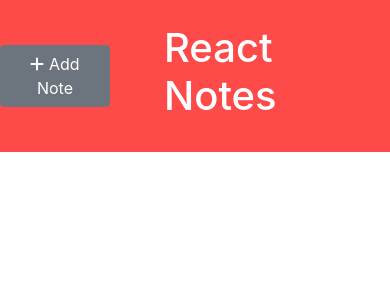
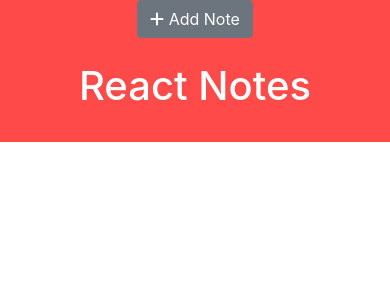
Before and after one commit to Daniel-727/react_notes, a React (Create React App) app: page / in a window 390 px wide. Shown: the top 300 px of the page. Built offline with nearby package versions, Linux system fonts and the light colour scheme.

Commit message:
fixed bug where there was a bit of whitespace to the sides of the header

```diff
--- a/src/components/HeaderComponent.js
+++ b/src/components/HeaderComponent.js
@@ -7,19 +7,15 @@
 class Header extends Component {
     render() {
         return(
-            <div className='header row align-items-center'> {/* align-items-center class will vertically center all items in this row*/}
-                <div className='col-4'>
-                    <Button className=''><FontAwesomeIcon icon={faPlus}/> Add Note</Button> {/*putting in the FontAwesomeIcon component and the plus icon that I want to use */}
+            <div className='header row align-items-center m-0'> {/* align-items-center class will vertically center all items in this row, for some reason the header had 15px margin on both sides leaving whitespace, so I added m-0 to get rid of the margins*/}
+                <div className='col-sm-4'>
+                    <Button><FontAwesomeIcon icon={faPlus}/> Add Note</Button> {/*putting in the FontAwesomeIcon component and the plus icon that I want to use */}
                 </div>
-                <div className='col-4'>
+                <div className='col-sm-4'>
                     <h1 className='p-4'>
                         React Notes
-                    </h1> {/* isn't this p-4 class from reactstrap? I haven't imported it so why is it working?*/}
+                    </h1> {/* isn't this p-4 class from reactstrap? I haven't imported it so why is it working? -- I forgot, this doesn't need to be imported. They are classes in bootstrap that I just add to these html elements and they will be styled accordingly*/}
                 </div>
-                <div className='col-4'>
-
-                </div>
-
 
             </div>
         )
--- /dev/null
+++ b/src/components/WallComponent.js
@@ -0,0 +1 @@
+import React, {Component} from 'react';
--- a/src/index.css
+++ b/src/index.css
@@ -5,6 +5,7 @@
     sans-serif;
   -webkit-font-smoothing: antialiased;
   -moz-osx-font-smoothing: grayscale;
+
 }
 
 code {
```
Also changed, not shown: src/components/NoteComponent.js (deleted).
